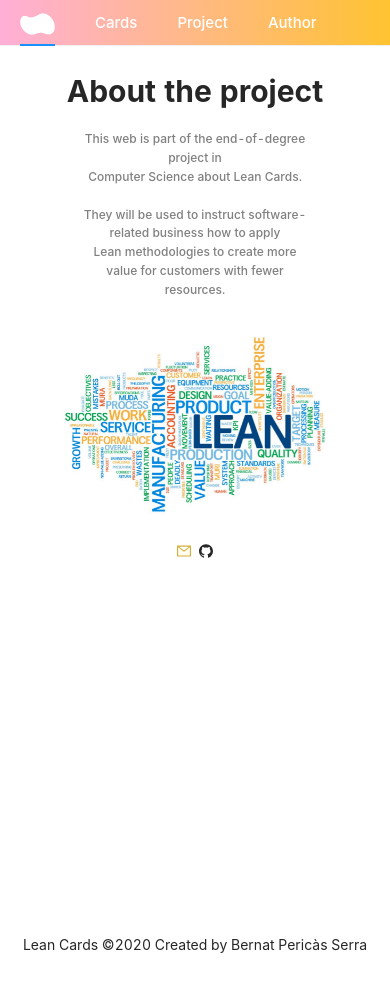
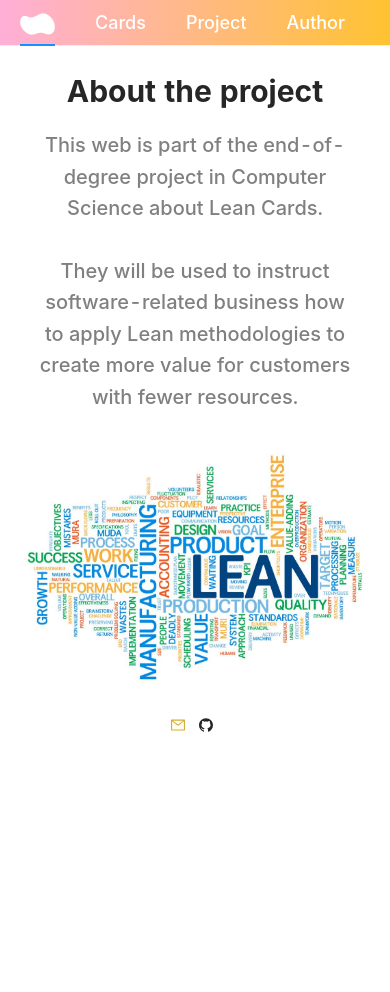
Before and after one commit to berenar/tfg-lean-cards-page, a React (Create React App) app: page /about_project in a window 390 px wide. Shown: the top 992 px of the page. Built offline with nearby package versions, Linux system fonts and the light colour scheme.

Commit message:
incremented global minimum font size for better viewing on small displays (phones)

```diff
--- a/package.json
+++ b/package.json
@@ -41,5 +41,8 @@
       "last 1 firefox version",
       "last 1 safari version"
     ]
+  },
+  "devDependencies": {
+    "gh-pages": "^3.1.0"
   }
 }
--- a/src/AboutAuthor.jsx
+++ b/src/AboutAuthor.jsx
@@ -6,6 +6,8 @@ import Flip from 'react-reveal/Flip';
 import {
     MailTwoTone,
     GithubOutlined,
+    LinkedinOutlined,
+    ContactsOutlined,
 } from '@ant-design/icons';
 
 function AboutAuthor(props) {
@@ -23,8 +25,12 @@ function AboutAuthor(props) {
                 <h2>{props.author}</h2>
                 <div className="icons-list">
                     <Space>
-                        <MailTwoTone twoToneColor="#D4AF37" height="4em" />
-                        <GithubOutlined />
+                        <a href="mailto:bernatpericasserra97@gmail.com">
+                            <MailTwoTone twoToneColor="#D4AF37" height="7em" />
+                        </a>
+                        <a href="https://github.com/berenar"><GithubOutlined /></a>
+                        <a href="https://www.linkedin.com/in/bernatps/"><LinkedinOutlined /></a>
+                        <a href="http://bernatpericas.com/"><ContactsOutlined /></a>
                     </Space>
                 </div>
             </div>
--- a/src/AboutProject.jsx
+++ b/src/AboutProject.jsx
@@ -11,9 +11,9 @@ function AboutProject() {
         <div className="AboutProject_container">
             <div className="centered">
                 <h1 className="big">About the project</h1>
-                <h3 className="margins"> This web is part of the end-of-degree project in<br />
+                <h3 className="margins"> This web is part of the end-of-degree project in
                     Computer Science about Lean Cards.<br /><br />
-                    They will be used to instruct software-related business how to apply <br />
+                    They will be used to instruct software-related business how to apply
                     Lean methodologies to create more value for customers with fewer resources.
                     </h3>
 
--- a/src/AllStyles.css
+++ b/src/AllStyles.css
@@ -2,17 +2,19 @@
 @import url('https://fonts.googleapis.com/css2?family=Roboto:wght@300 &display=swap');
 
 .big {
-    font-size: clamp(30px, 7vw, 70px);
+    font-size: clamp(30px, 7vw, 50px);
 }
 
 h1 {
     /* minimum, actual and maximum font sizes */
-    font-size: clamp(12px, 4vw, 30px);
+    font-size: clamp(30px, 5vw, 40px);
     font-weight: bold;
 }
-
+h2{
+    font-size: clamp(25px, 4vw, 30px);;
+}
 h3 {
-    font-size: clamp(12px, 3vw, 20px);
+    font-size: clamp(20px, 3vw, 20px);
     color: gray;
 }
 
@@ -26,7 +28,7 @@ h3 {
 
 }
 .nav-bar {
-    font-size: clamp(15px, 3vw, 30px);
+    font-size: clamp(18px, 3vw, 30px);
     font-weight: 500;
 
     background-image: linear-gradient(to right, #ffafd7 , #ffc331);
@@ -79,9 +81,6 @@ footer {
 }
 
 /* ####################### CardsList.jsx ####################### */
-.CardsList_container {
-    margin: 2% 8%;
-}
 
 .cardimg {
     height: 20vw;
@@ -113,7 +112,7 @@ footer {
 /* ####################### Homepage.jsx ####################### */
 .Homepage_container {
     text-align: center;
-    margin: 2% 10%;
+    margin: 2% 5%;
 }
 
 #logo {
@@ -135,14 +134,17 @@ footer {
     margin-top: 10px;
 }
 
+.anticon{
+    width: 20px;
+}
 /* ####################### AboutProject.jsx ####################### */
 
 #lean-keywords {
-    width: 70%;
+    width: 90%;
 }
 
 .margins {
-    margin-left: 20%;
-    margin-right: 20%;
+    margin-left: 10%;
+    margin-right: 10%;
     margin-bottom: 5%;
 }
--- a/src/CardPage.jsx
+++ b/src/CardPage.jsx
@@ -5,7 +5,8 @@ import Tags from './Tags';
 
 import api from './api_cards.json';
 
-import Disqus from "disqus-react"
+import Disqus from "disqus-react";
+import { Divider } from 'antd';
 
 function CardPage(props) {
 
@@ -41,14 +42,15 @@ function CardPage(props) {
         <div className="centered">
             <div className="CardPage_container">
                 <h1 className="big">{thisCard.title}</h1>
+
                 <h2 className="card_desc">{thisCard.description}</h2>
-
-                {/* <iframe className="embeded_pdf" title="embededpdf"
-                    src={dynamic_require_pdf(thisCard.title)}
-                >
-                </iframe> */}
+                <br/><br/><br/><br/>
+                <Divider><h2 className="resources">Related resources</h2></Divider>
+                <a href="https://www.youtube.com/watch?v=Ui-Lk6gK7m8">Example video 1</a>
+                <br/>
+                <Divider><h2 className="pdf">Card</h2></Divider>
                 <iframe class="embeded_pdf" src={dynamic_require_pdf(thisCard.title)}></iframe>
-
+                <Divider />
                 <Tags className="tags" />
                 <Disqus.DiscussionEmbed
                     className="disqus"
```
Also changed, not shown: 2 other files (tests, documents, lock files or other folders).
